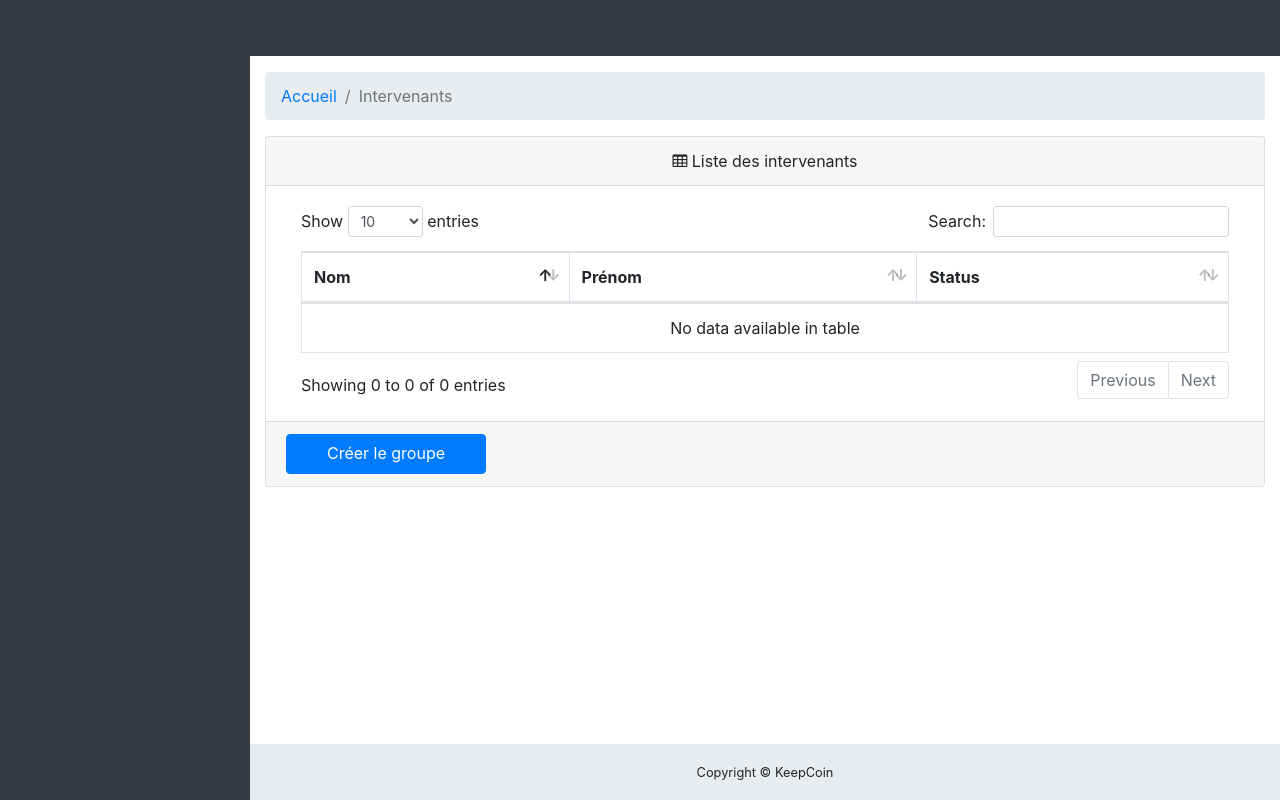
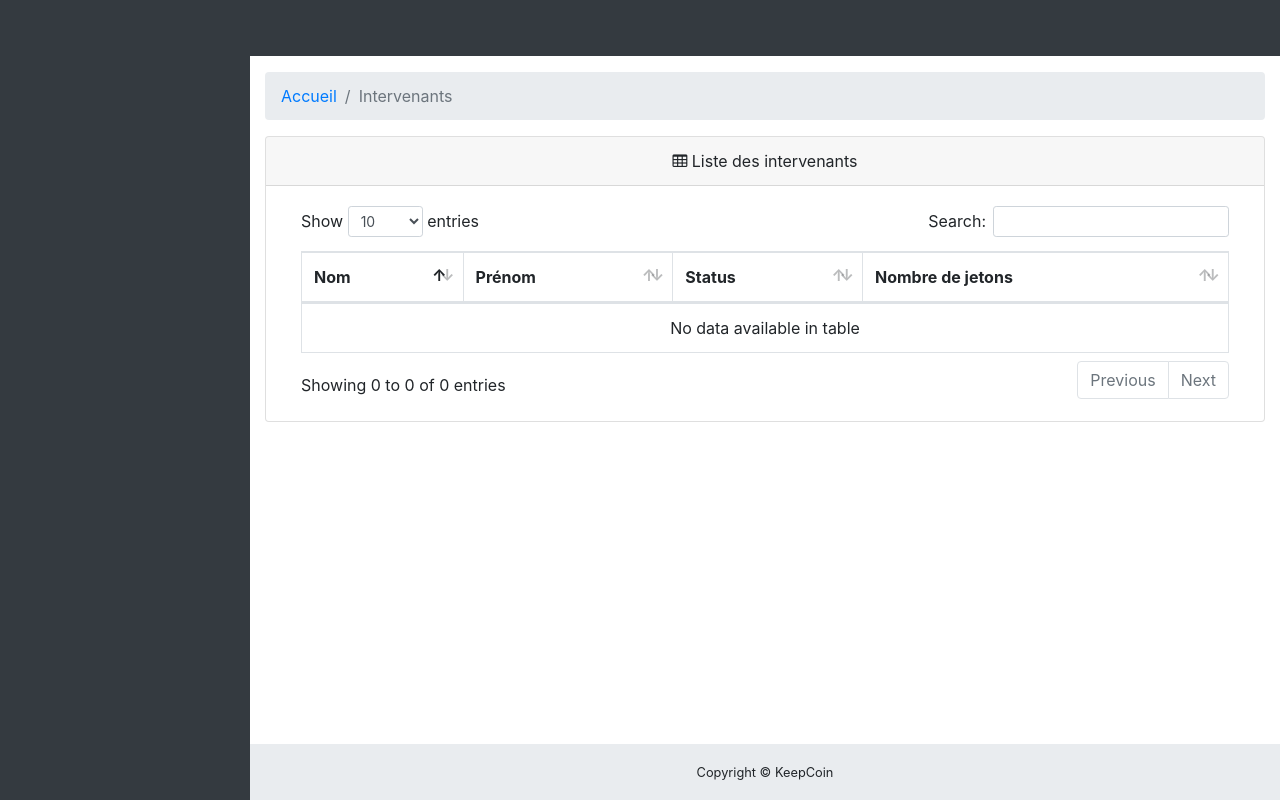
Before and after one commit to MDEPSI/workshop2, a PHP site: page /views/intervenants.php in a window 1280 px wide. Run offline with PHP 8.4, Linux system fonts and the light colour scheme; the template is opened without the code that fills it, so the values that code supplies are empty.

Commit message:
intervenant

```diff
--- a/views/intervenants.php
+++ b/views/intervenants.php
@@ -42,6 +42,7 @@
                               <th>Nom</th>
                               <th>Prénom</th>
                               <th>Status</th>
+							  <th>Nombre de jetons</th>
                           </tr>
                       </thead>
                         <?php
@@ -64,15 +65,15 @@
                             <td>
                               <?php echo $status ?>
                             </td>
+							<td>
+                              <?php echo rand(0, 50); ?>
+                            </td>
                           </tr>
                         <?php
                         }
                       ?>
                   </table>
               </div>
-          </div>
-          <div class="card-footer small text-muted">
-              <a class="btn btn-primary btn-block" href="groupes.html" style="height:40px;width:200px">Créer le groupe</a>
           </div>
       </div>
     </div>
```
